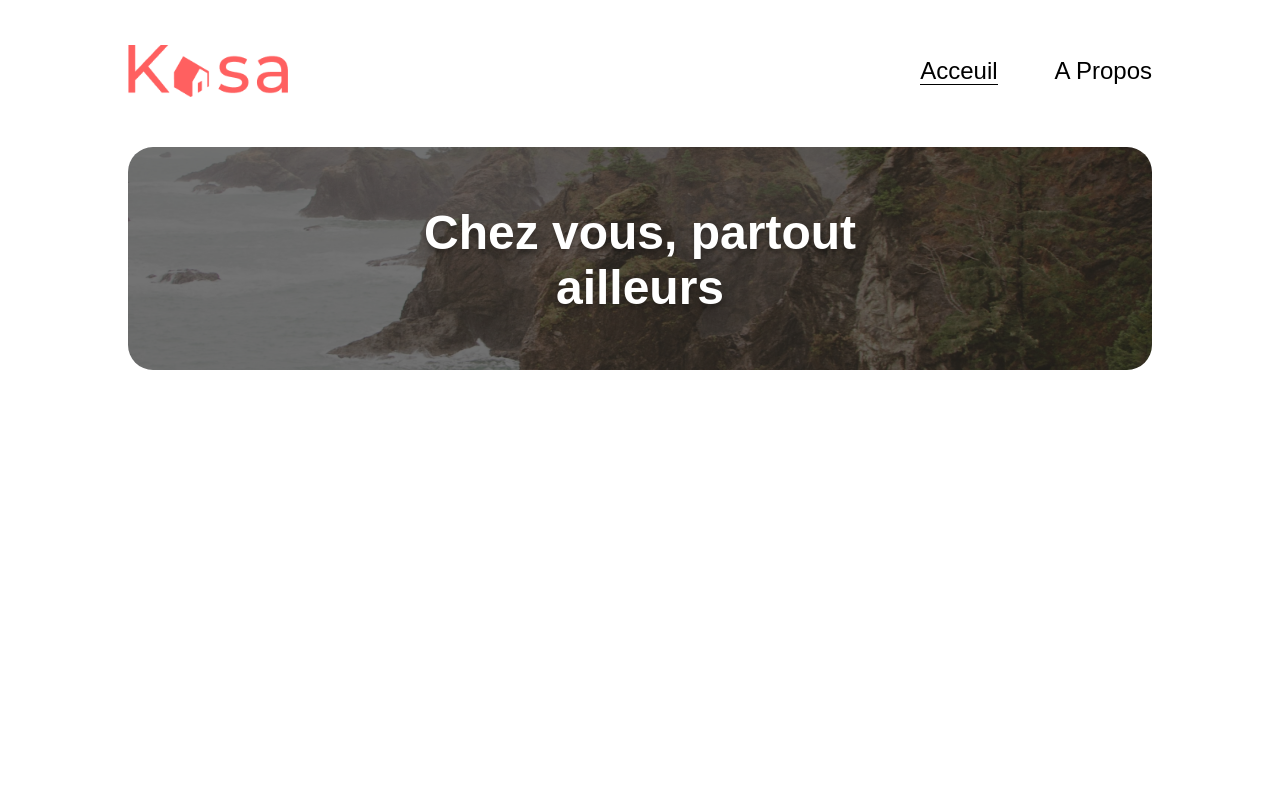
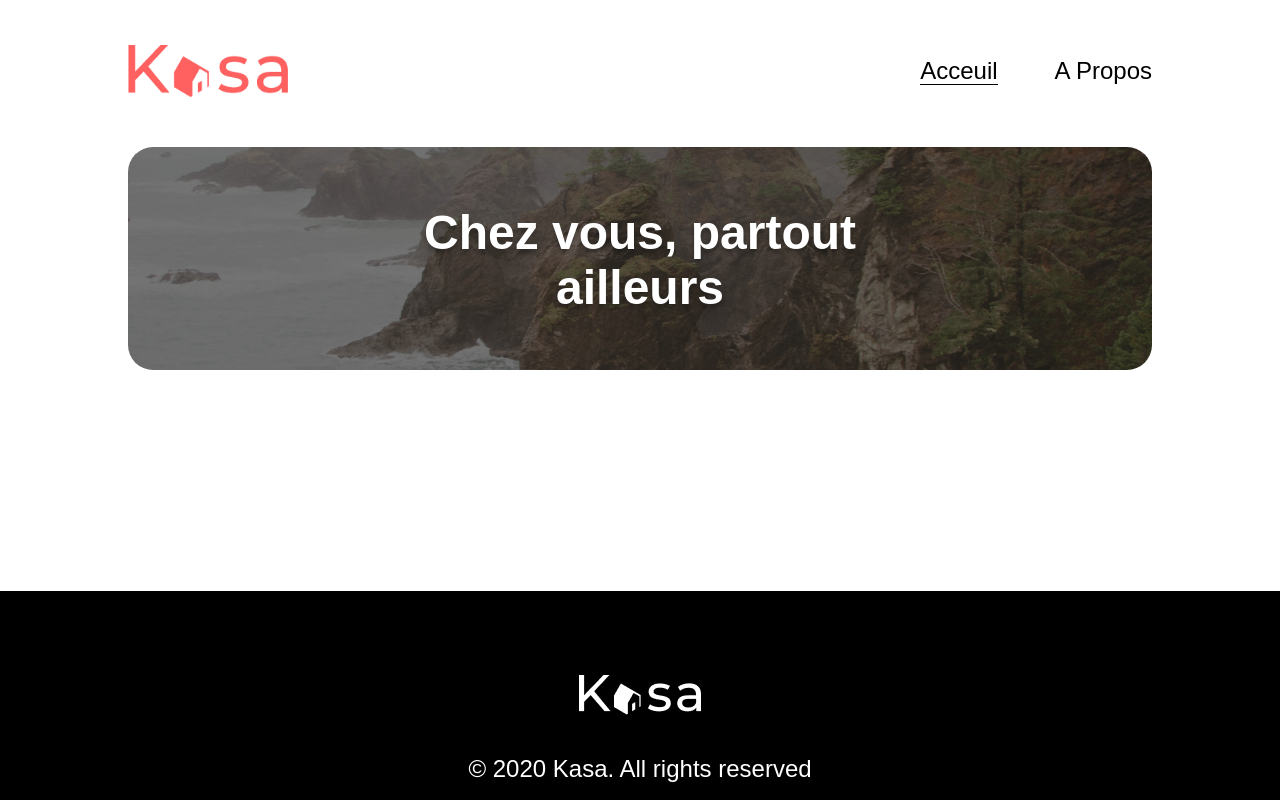
Before and after one commit to MaximeTTS/kasa, a React (Create React App) app: page / in a window 1280 px wide. Built offline with nearby package versions, Linux system fonts and the light colour scheme; the HTML template or start-up script is replaced by a standard one.

Commit message:
add footer

```diff
--- a/src/App.tsx
+++ b/src/App.tsx
@@ -2,6 +2,7 @@ import React, { FunctionComponent } from 'react'
 import './_App.scss'
 import { BrowserRouter as Router, Routes, Route } from 'react-router-dom'
 import Header from './components/header/Header'
+import Footer from './components/footer/Footer'
 import Home from './pages/Home'
 import About from './pages/About'
 import Logement from './pages/Logement'
@@ -18,6 +19,7 @@ const App: FunctionComponent = () => {
         <Route path='/logement' element={<Logement />} /> {/* Route pour la page Logement */}
         <Route path='*' element={<NotFoundPage />} /> {/* Route pour les chemins non trouvés */}
       </Routes>
+      <Footer />
     </Router>
   )
 }
--- a/src/components/footer/Footer.tsx
+++ b/src/components/footer/Footer.tsx
@@ -1,7 +1,13 @@
 import React from 'react'
+import logo__footer from '../../img/logo/logo_footer.png'
 
 const Footer: React.FC = () => {
-  return <div>Contenu de la page d'accueil</div>
+  return (
+    <footer className='footer'>
+      <img src={logo__footer} className='logo__footer' alt='Kasa Logo pour le footer' />
+      <span className='footer__span'>© 2020 Kasa. All rights reserved</span>
+    </footer>
+  )
 }
 
 export default Footer
--- a/src/components/footer/_Footer.scss
+++ b/src/components/footer/_Footer.scss
@@ -0,0 +1,23 @@
+.footer {
+  background-color: #000;
+  color: white;
+  text-align: center;
+  position: absolute;
+  bottom: 0;
+  padding-top: 66px;
+  gap: 40px;
+  width: 100%;
+  height: 209px;
+  display: flex;
+  flex-direction: column;
+  justify-content: center;
+  align-items: center;
+}
+
+.logo__footer {
+  max-width: 200px;
+}
+
+.footer__span {
+  font-size: 24px;
+}
--- a/src/pages/Home.tsx
+++ b/src/pages/Home.tsx
@@ -3,9 +3,9 @@ import Banner from '../components/banner/Banner'
 
 const Home: React.FC = () => {
   return (
-    <div>
+    <main>
       <Banner />
-    </div>
+    </main>
   )
 }
 
--- a/src/styles/_Base.scss
+++ b/src/styles/_Base.scss
@@ -5,7 +5,8 @@
   box-sizing: border-box;
   font-family: 'Montserrat', sans-serif;
 
-  body {
+  header,
+  main {
     padding: 0 8em;
   }
 }
```
